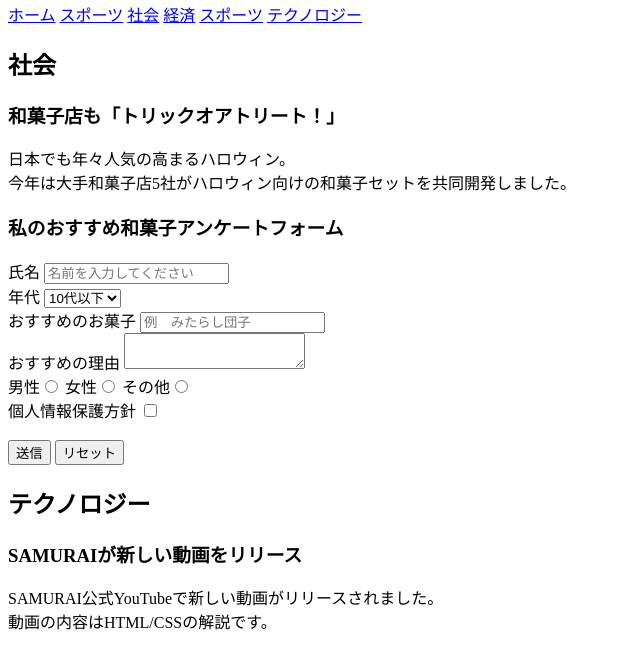
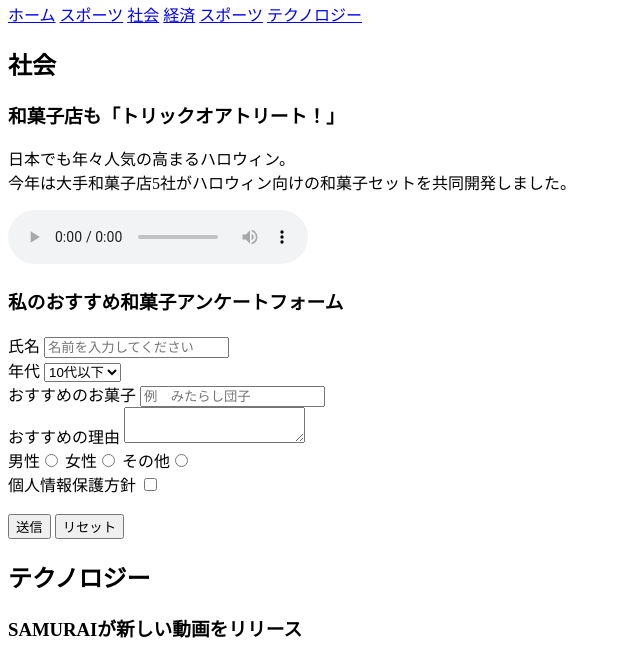
Before and after one commit to minami0018/html-css-basic-kadai, a plain HTML site: page kadai_008/kadai_008.html in a window 1280 px wide. Shown: the part 87-733 px from the top of the page, without its empty margins (0-640 px from the left). Drawn offline with Linux system fonts and the light colour scheme.

Commit message:
ファイルを追加
ファイルkadai_008を追加

```diff
--- a/kadai_008/kadai_008.html
+++ b/kadai_008/kadai_008.html
@@ -24,6 +24,7 @@
         <h3>和菓子店も「トリックオアトリート！」</h3>
         <p>日本でも年々人気の高まるハロウィン。<br>今年は大手和菓子店5社がハロウィン向けの和菓子セットを共同開発しました。
         </p>
+        <audio src="kadai_008_ichi.mp3" controls></audio>
        </section>
       <section>
         <h3>私のおすすめ和菓子アンケートフォーム</h3>
```
